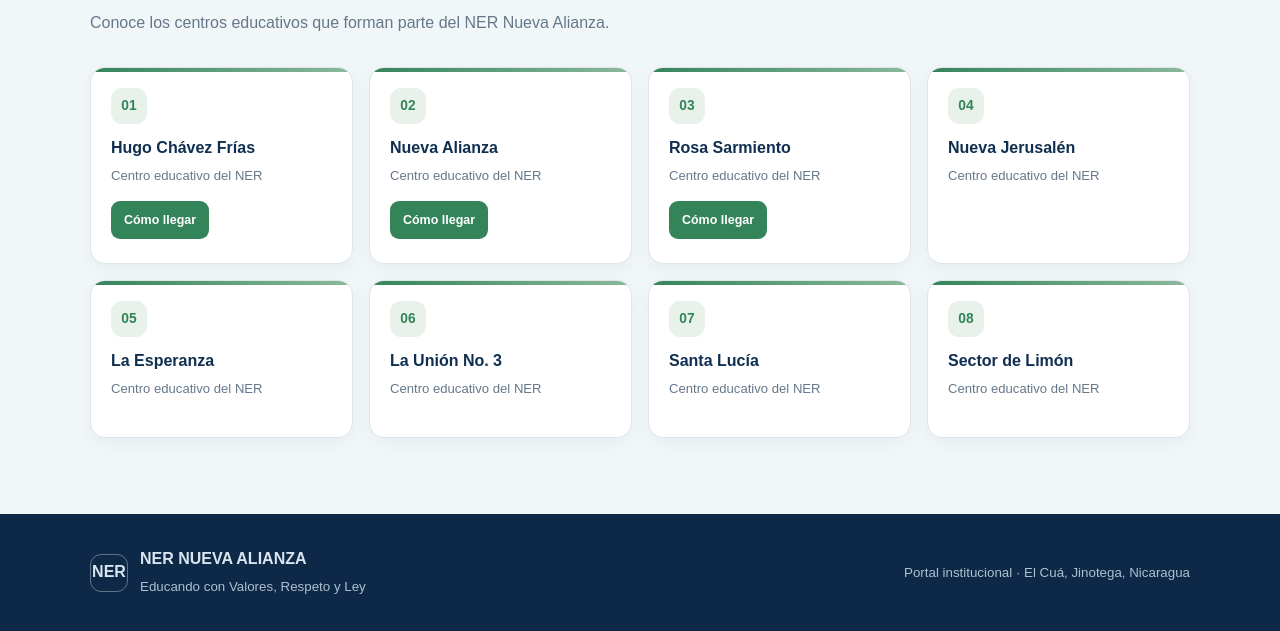
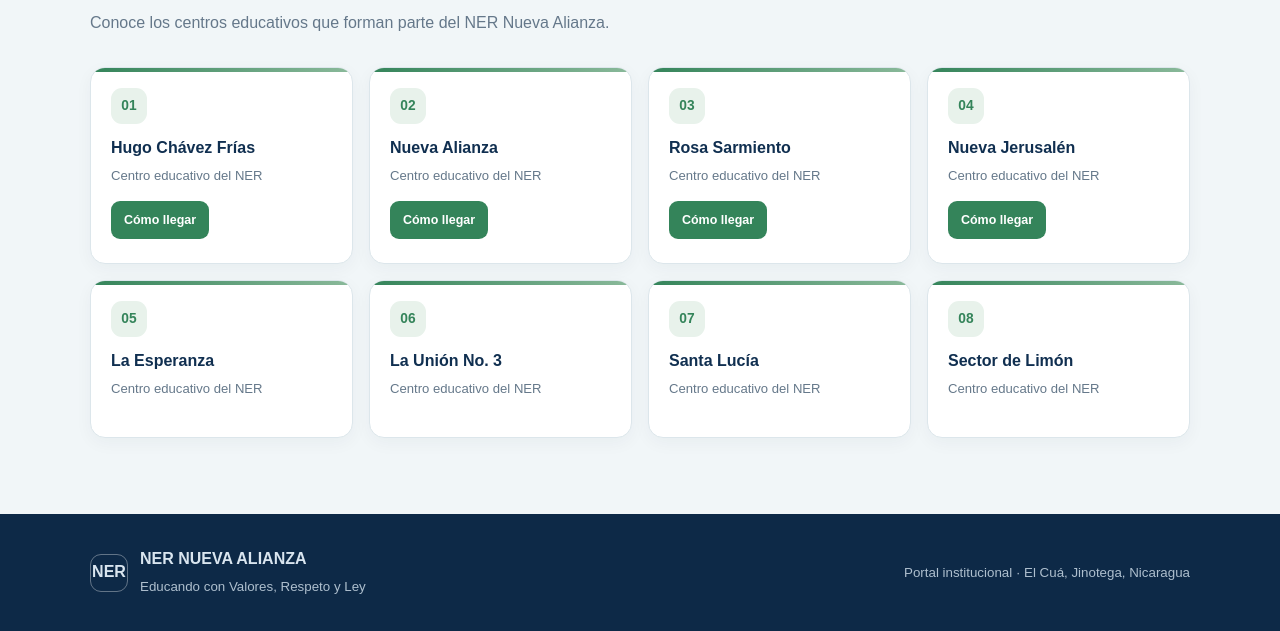
Before and after one commit to maltezjoshua261-hue/pagina-web-nueva-alianza, a plain HTML site: page index.html in a window 1280 px wide. Both pictures are taken after a click on the link "Centros educativos". Shown: the part 274-905 px from the top of the page. Drawn offline with Linux system fonts and the light colour scheme.

Commit message:
Agregar ruta de Google Maps a Nueva Jerusalén

```diff
--- a/index.html
+++ b/index.html
@@ -142,7 +142,7 @@
         <article class="school"><div class="school-num">01</div><h3>Hugo Chávez Frías</h3><p>Centro educativo del NER</p><a class="btn btn-green" style="margin-top:14px;font-size:.78rem;padding:9px 13px" href="https://maps.app.goo.gl/1Wg5QpuZJvY5dVW56" target="_blank" rel="noopener noreferrer">Cómo llegar</a></article>
         <article class="school"><div class="school-num">02</div><h3>Nueva Alianza</h3><p>Centro educativo del NER</p><a class="btn btn-green" style="margin-top:14px;font-size:.78rem;padding:9px 13px" href="https://www.google.com/maps/dir/?api=1&destination=13.3870251%2C-85.5660777" target="_blank" rel="noopener noreferrer">Cómo llegar</a></article>
         <article class="school"><div class="school-num">03</div><h3>Rosa Sarmiento</h3><p>Centro educativo del NER</p><a class="btn btn-green" style="margin-top:14px;font-size:.78rem;padding:9px 13px" href="https://maps.app.goo.gl/bvbNF2PdxRwHPQ8h8" target="_blank" rel="noopener noreferrer">Cómo llegar</a></article>
-        <article class="school"><div class="school-num">04</div><h3>Nueva Jerusalén</h3><p>Centro educativo del NER</p></article>
+        <article class="school"><div class="school-num">04</div><h3>Nueva Jerusalén</h3><p>Centro educativo del NER</p><a class="btn btn-green" style="margin-top:14px;font-size:.78rem;padding:9px 13px" href="https://maps.app.goo.gl/aYC29abG93NjNreA6?g_st=ic" target="_blank" rel="noopener noreferrer">Cómo llegar</a></article>
         <article class="school"><div class="school-num">05</div><h3>La Esperanza</h3><p>Centro educativo del NER</p></article>
         <article class="school"><div class="school-num">06</div><h3>La Unión No. 3</h3><p>Centro educativo del NER</p></article>
         <article class="school"><div class="school-num">07</div><h3>Santa Lucía</h3><p>Centro educativo del NER</p></article>
```
